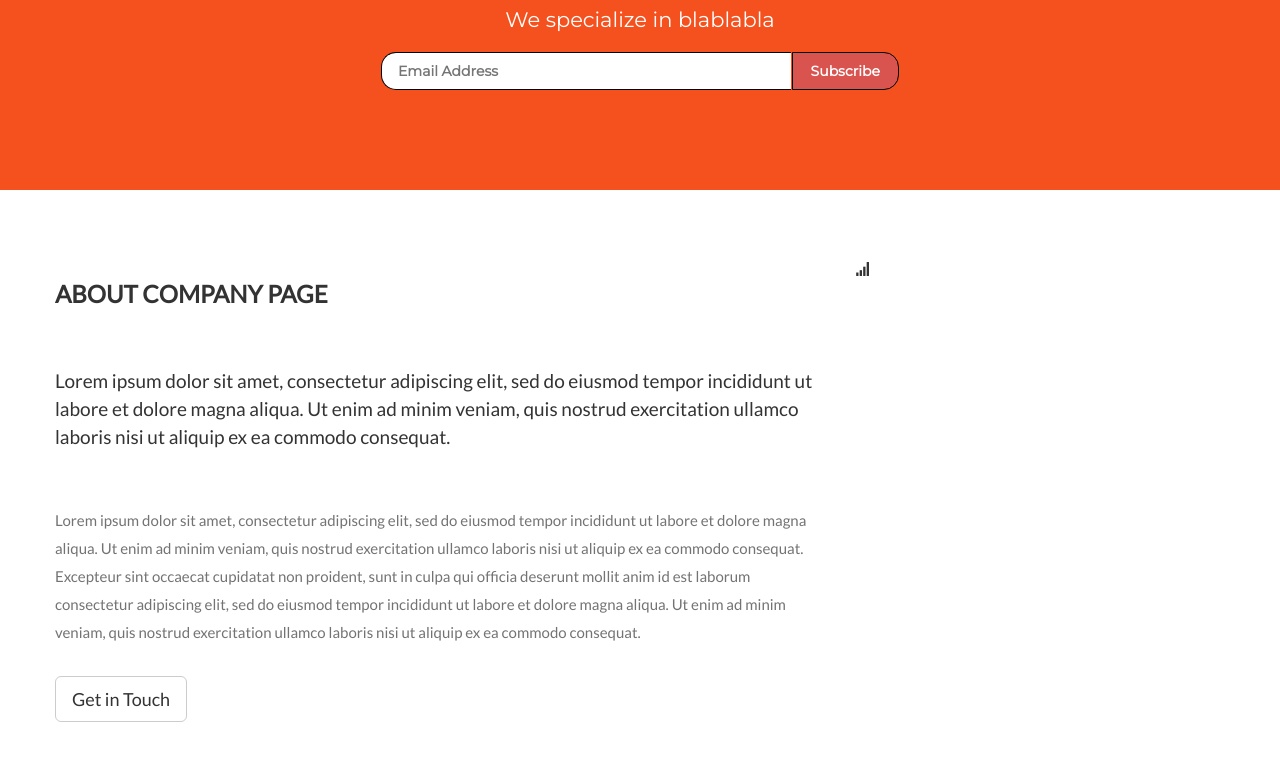
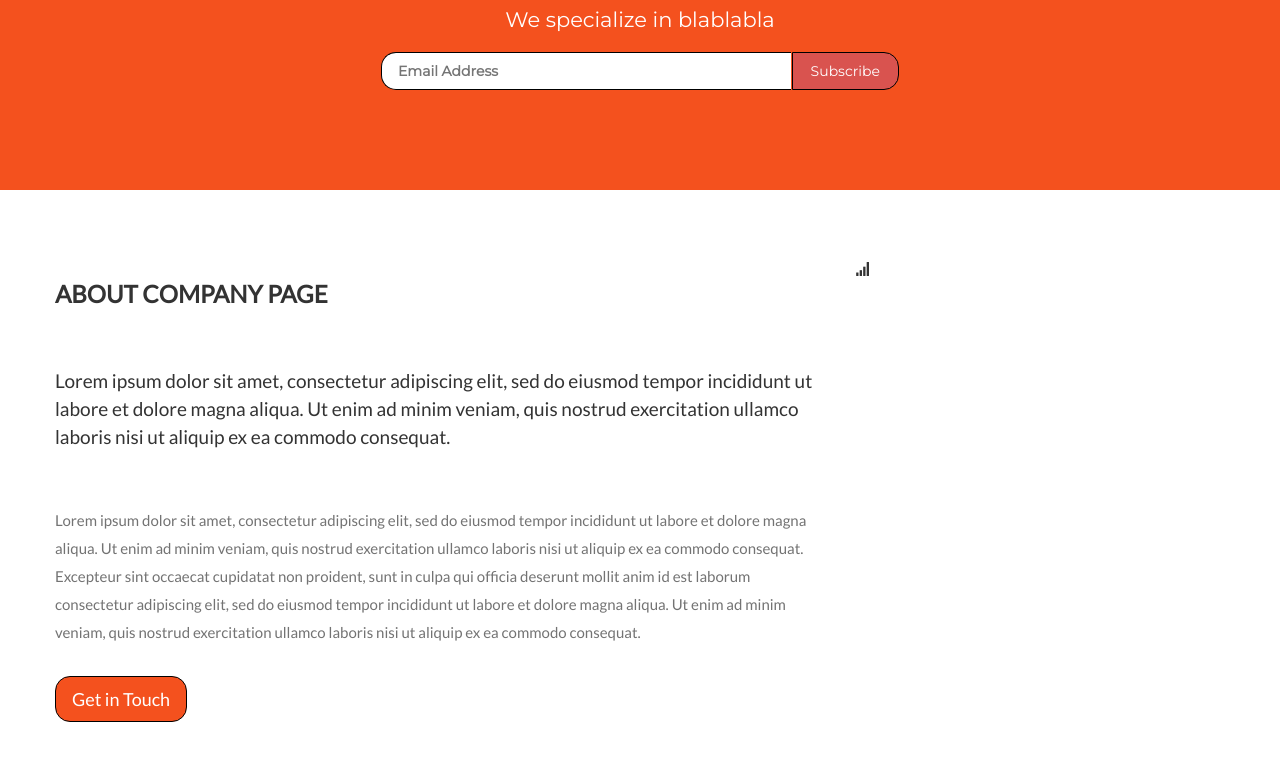
Before and after one commit to shubham2o/Company, a plain HTML site: page index.html in a window 1280 px wide. Shown: the part 200-960 px from the top of the page. Drawn offline with nearby package versions, Linux system fonts and the light colour scheme.

Commit message:
.btn (Get in Touch) added & fixed

```diff
--- a/css.css
+++ b/css.css
@@ -100,7 +100,6 @@
  #subscribe {
      margin-left: -3px;
      padding: 8px 18px;
-     font-weight: bolder;
      border-top-right-radius: 15px;
      border-bottom-right-radius: 15px;
      border: 1px solid var(--black);
@@ -110,6 +109,7 @@
 
  #subscribe:hover {
      background-color:var(--red);
+     font-weight: bolder;
  }
 
 
@@ -176,7 +176,8 @@
                              /*------- ABOUT COMPANY PAGE ------
                              -------- .acp_con-flu -------------
                              -------- .acp ---------------------
-                             -------- .acp_col1 --------------*/
+                             -------- .acp_col1 ----------------
+                             -------- .btn (Get in Touch) ----*/
 
  .acp_con-flu {
      padding-top: 30px;
@@ -212,6 +213,42 @@
      font-size: 15px;
      line-height: 28px;
      padding-top: 20px;
+ }
+
+
+ .acp_col1 .btn {
+     background-color: var(--orange);
+     border-radius: 15px;
+     border: 1px solid var(--black);
+ }
+
+
+ .acp_col1 .btn a {
+     text-decoration: none;
+     color: var(--white);
+     font-weight: lighter;
+ }
+
+
+ .acp_col1 .btn:hover {
+     background-color: var(--red);
+ }
+
+
+ .acp_col1 .btn:hover a {
+     font-weight: bolder;
+ }
+
+
+ .acp_col1 .btn:active {
+     background-color: var(--white);
+     border: 3px solid var(--orange);
+ }
+
+
+  .acp_col1 .btn:active a {
+     color: var(--black);
+     font-weight: lighter;
  }
 
 
--- a/index.html
+++ b/index.html
@@ -99,7 +99,8 @@
                              <!--------- ABOUT COMPANY PAGE ------
                              ---------- .acp_con-flu -------------
                              ---------- .acp ---------------------
-                             ---------- .acp_col1 --------------->
+                             ---------- .acp_col1 ----------------
+                             ---------- .btn (Get in Touch) ----->
 
          <div class="container-fluid acp_con-flu">
              <div class="row acp">
@@ -117,7 +118,9 @@
                          consequat.
                      </p>
                      <br>
-                     <button type="button" class="btn btn-default btn-lg">Get in Touch</button>
+                     <button type="button" class="btn btn-default btn-lg">
+                         <a href="https://github.com/shubham2o" target="_blank">Get in Touch</a>
+                         </button>
                  </div>
                  <div class="col-sm-4 .acp_col2">
                      <span class="glyphicon glyphicon-signal"></span>
```
